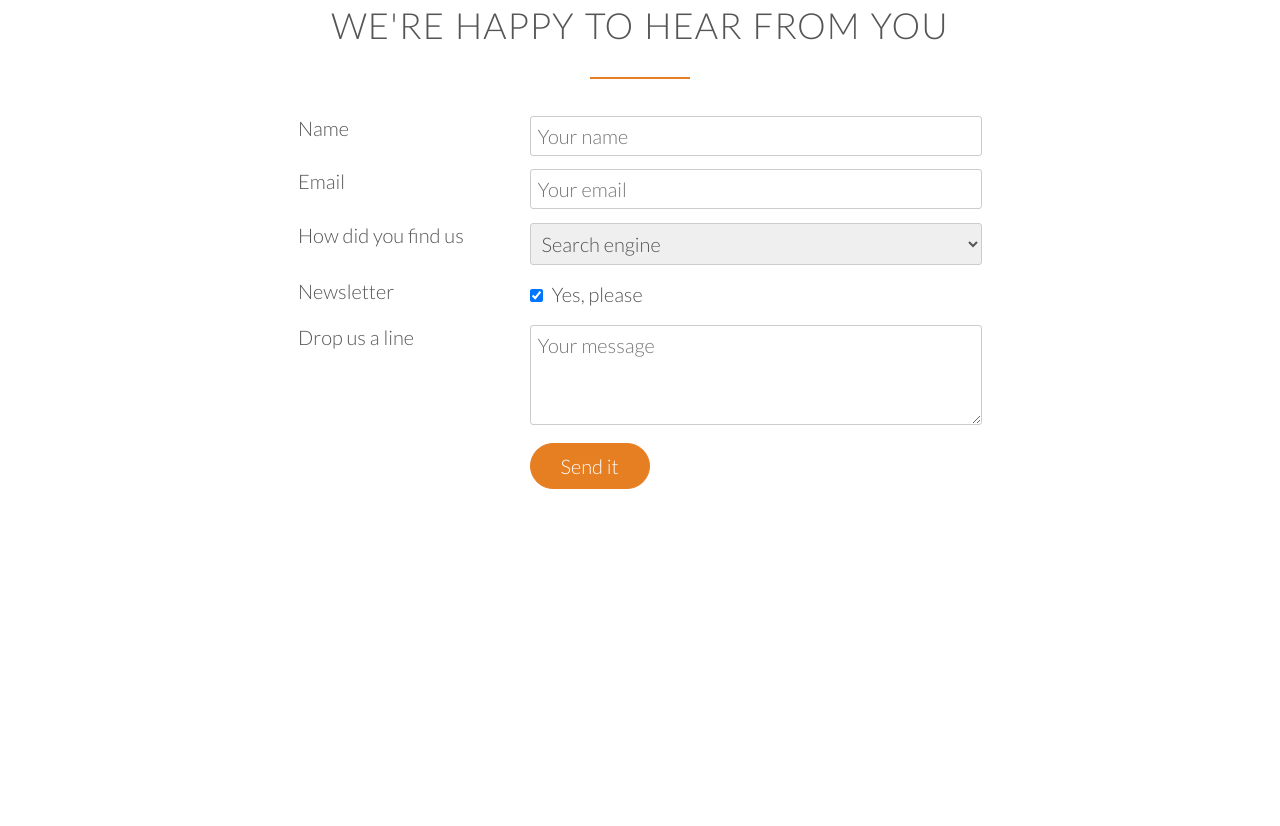
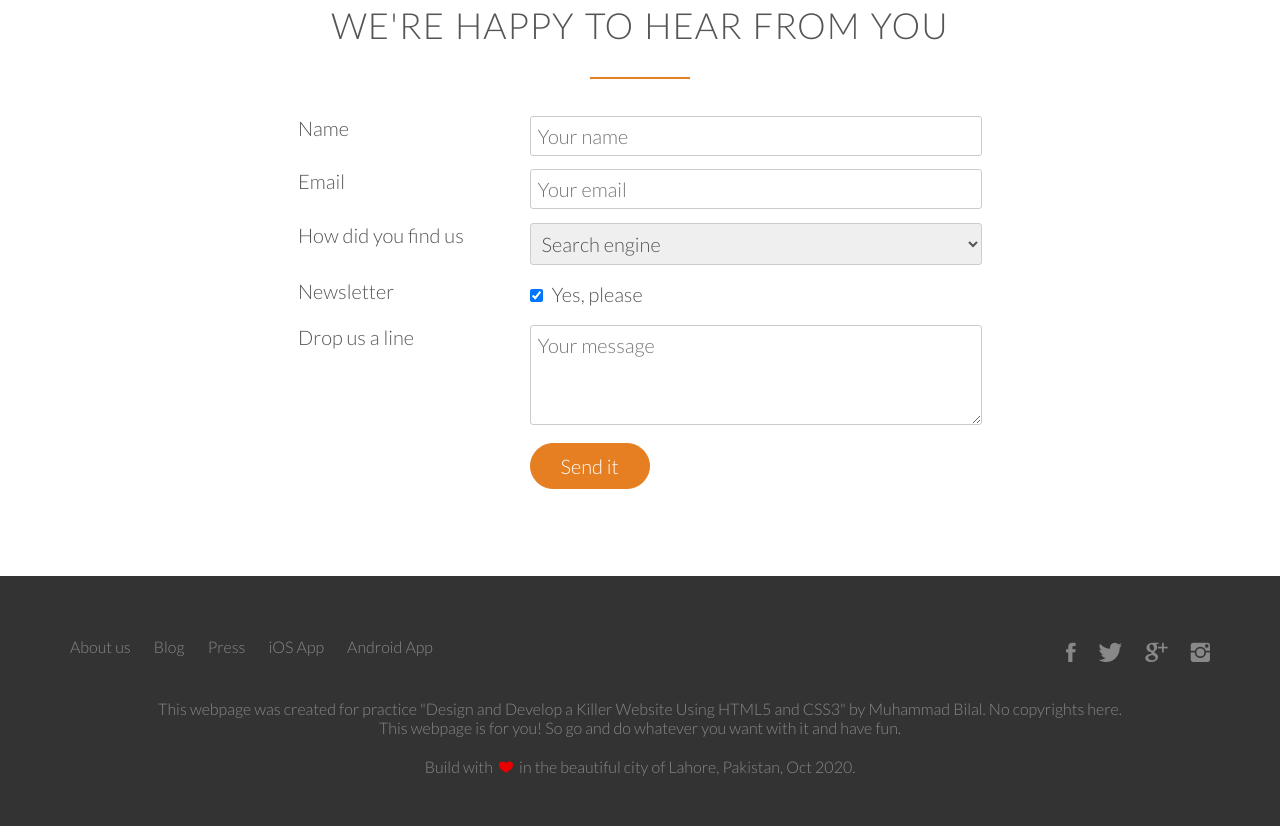
Before and after one commit to ItsMuhammadBilal/omnifood, a plain HTML site: page index.html in a window 1280 px wide. Shown: the part 4729-5555 px from the top of the page. Before the commit the page ends 5305 px from the top, so only its background shows below. Drawn offline with Linux system fonts and the light colour scheme; files whose address does not match are found by name.

Commit message:
after completing the markup and design

```diff
--- a/index.html
+++ b/index.html
@@ -404,5 +404,37 @@
       </div>
     </section>
 
+    <footer class="section-footer">
+      <div class="row">
+        <div class="col span-1-of-2">
+          <ul class="footer-nav">
+            <li><a href="#">About us</a></li>
+            <li><a href="#">Blog</a></li>
+            <li><a href="#">Press</a></li>
+            <li><a href="#">iOS App</a></li>
+            <li><a href="#">Android App</a></li>
+          </ul>
+        </div>
+        <div class="col span-1-of-2">
+          <ul class="social-links">
+            <li><a href="#"><i class="ion-social-facebook"></i></a></li>
+            <li><a href="#"><i class="ion-social-twitter"></i></a></li>
+            <li><a href="#"><i class="ion-social-googleplus"></i></a></li>
+            <li><a href="#"><i class="ion-social-instagram"></i></a></li>
+          </ul>
+        </div>
+      </div>
+
+      <div class="row">
+        <p>
+            This webpage was created for practice "Design and Develop a Killer Website Using HTML5 and CSS3" by Muhammad Bilal. No copyrights here.<br>
+            This webpage is for you! So go and do whatever you want with it and have fun.
+        </p>
+        <p>
+            Build with <i class="ion-ios-heart" style="color: #ea0000; padding: 0 3px;"></i> in the beautiful city of Lahore, Pakistan, Oct 2020.
+        </p>
+      </div>
+    </footer>
+
 </body>
 </html>
--- a/resources/css/style.css
+++ b/resources/css/style.css
@@ -504,3 +504,82 @@ input[type="checkbox"] {
 /* --------------------------------------- */
 /* Footer */
 /* ------------------------------------- */
+
+footer {
+    background-color: #333;
+    padding: 50px;
+    font-size: 80%;
+}
+
+.footer-nav {
+    list-style: none;
+    float: left;
+}
+
+.social-links {
+    list-style: none;
+    float: right;
+}
+
+.footer-nav li,
+.social-links li {
+    display: inline-block;
+    margin-right: 20px;
+}
+
+.footer-nav li:last-child,
+.social-links li:last-child {
+    margin-right: 0;
+}
+
+.footer-nav li a:link,
+.footer-nav li a:visited,
+.social-links li a:link,
+.social-links li a:visited {
+    text-decoration: none;
+    border: 0;
+    color: #888;
+    -webkit-transition: color 0.2s;
+    transition: color 0.2s;
+}
+
+.footer-nav li a:hover,
+.footer-nav li a:active {
+    color: #ddd;
+}
+
+.social-links li a:link,
+.social-links li a:visited {
+    font-size: 160%;
+}
+
+.ion-social-facebook,
+.ion-social-twitter,
+.ion-social-googleplus,
+.ion-social-instagram {
+    -webkit-transition: color 0.2s;
+    transition: color 0.2s;
+}
+
+.ion-social-facebook:hover {
+    color: #3b5998;
+}
+
+.ion-social-twitter:hover {
+    color: #00aced;
+}
+
+.ion-social-googleplus:hover {
+    color: #dd4b39;
+}
+
+.ion-social-instagram:hover {
+    color: #517fa4;
+}
+
+
+footer p {
+    color: #888;
+    text-align: center;
+    margin-top: 20px;
+}
```
